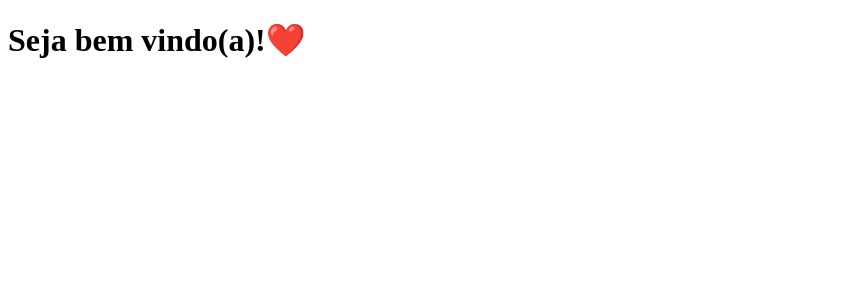
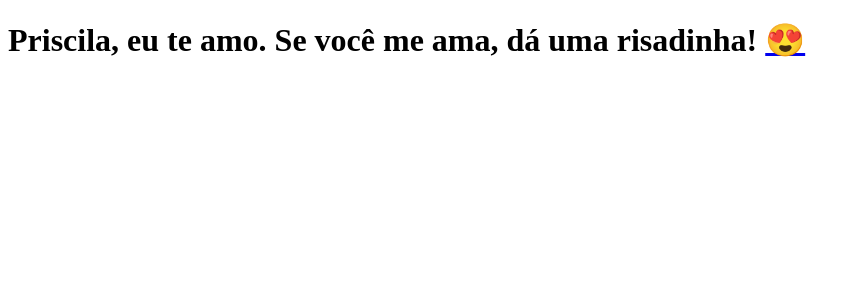
Before and after one commit to robinson-1985/clone-tabnews, a Next.js app: page / in a window 1280 px wide. Shown: the top 300 px of the page, without its empty margins (0-861 px from the left). Built offline with nearby package versions, Linux system fonts and the light colour scheme.

Commit message:
Modifica a frase

```diff
--- a/pages/index.js
+++ b/pages/index.js
@@ -1,5 +1,7 @@
 function Home(){
-    return <h1>Seja bem vindo(a)!❤️</h1>
+    return <h1>Priscila, eu te amo. Se você me ama, dá uma risadinha! <a href='https://emojitool.com/pt/smiling-face-with-heart-shaped-eyes'>😍</a></h1>
+
+
 }
 
 export default Home;
```
